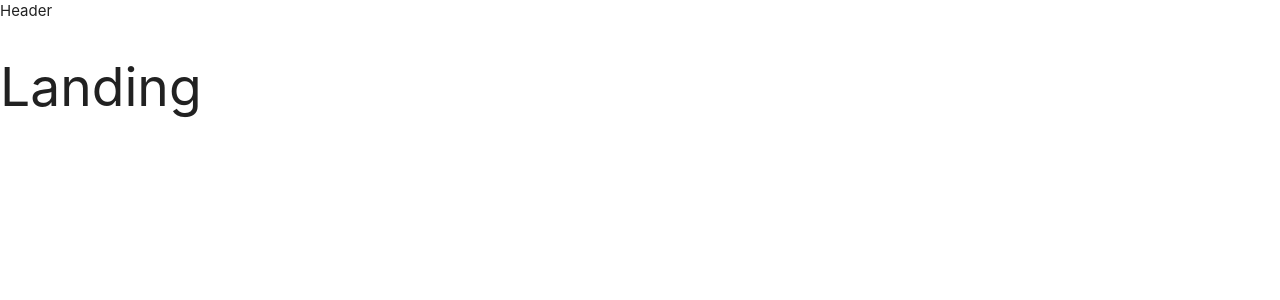
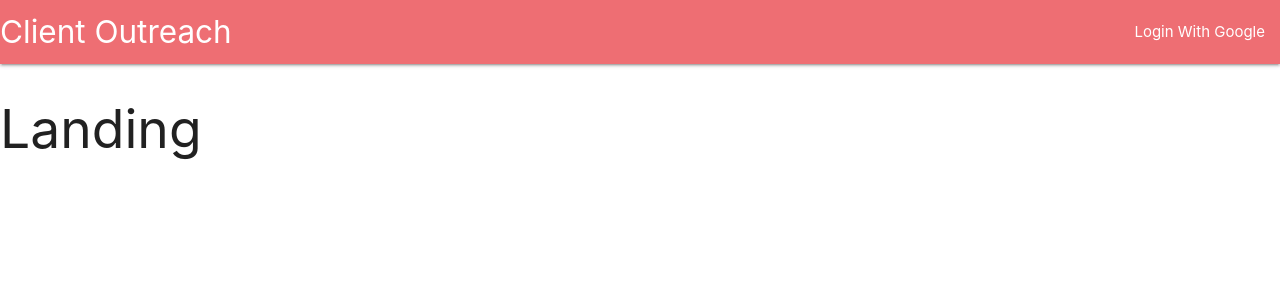
Before and after one commit to JesseJ713/Client-Outreach, a React (Create React App) app in the folder client/: page / in a window 1280 px wide. Shown: the top 300 px of the page. Built offline with nearby package versions, Linux system fonts and the light colour scheme.

Commit message:
Successful test of materialize styling

```diff
--- a/client/src/components/Header.js
+++ b/client/src/components/Header.js
@@ -2,7 +2,18 @@
 
 class Header extends Component {
   render() {
-    return <div>Header</div>;
+    return (
+      <nav>
+        <div className="nav-wrapper">
+          <a className="left brand-logo">Client Outreach</a>
+          <ul className="right">
+            <li>
+              <a>Login With Google</a>
+            </li>
+          </ul>
+        </div>
+      </nav>
+    );
   }
 }
 
```
